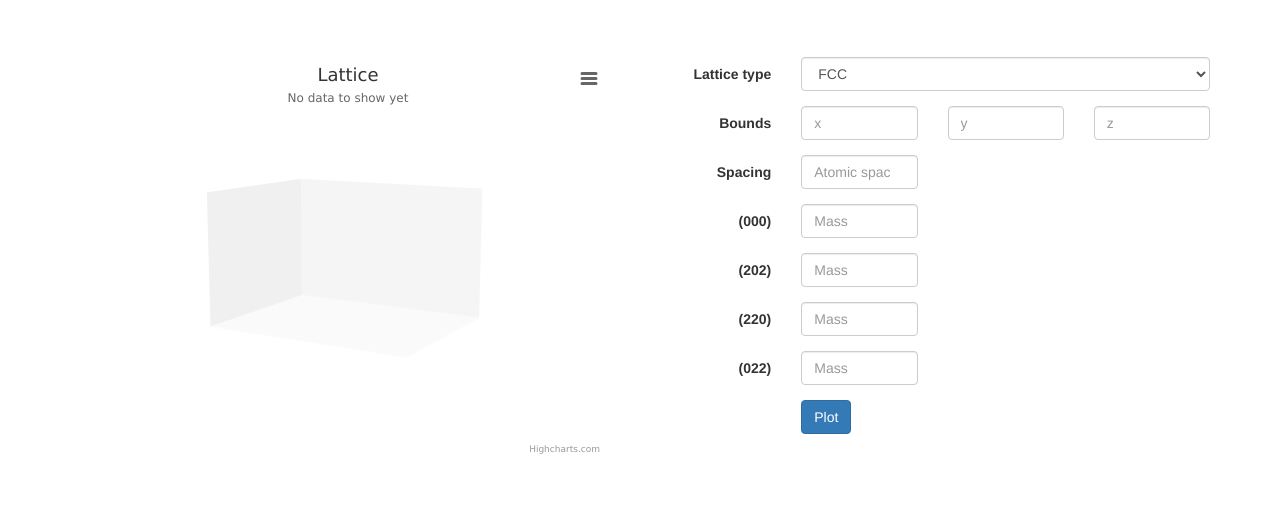
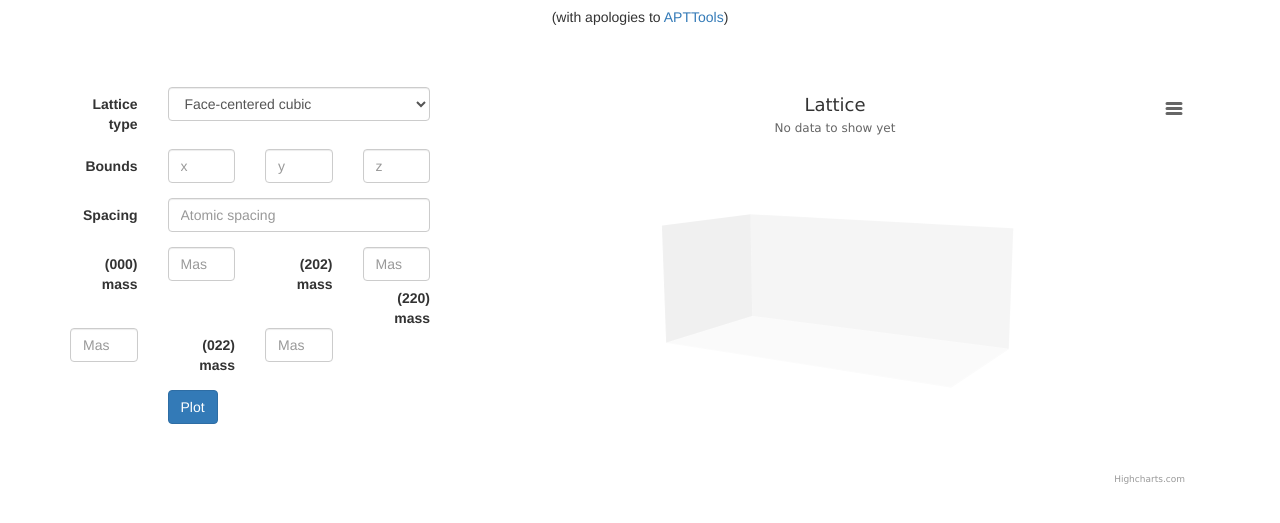
Before and after one commit to echus/posgenjs, a plain HTML site: page index.html in a window 1280 px wide. Shown: the part 63-586 px from the top of the page. Drawn offline with nearby package versions, Linux system fonts and the light colour scheme.

Commit message:
Working cubic/fcc form changing

```diff
--- a/index.html
+++ b/index.html
@@ -21,22 +21,19 @@
         <div class="container">
             <div class="row text-center">
                 <h1>posgen<span class="text-primary">js</span></h1>
+                <p>(with apologies to <a href="http://apttools.sourceforge.net/about.html">APTTools</a>)</p>
             </div>
 
             <div class="row text-left top-buffer">
-                <div id="results" class="col-xs-6">
-                    <div id="plot" class="col-xs-12">
-                    </div> <!-- plot -->
-                </div> <!-- results -->
 
-                <div id="control" class="col-xs-6">
+                <div id="control" class="col-xs-12 col-md-4">
                     <form id="params" class="form-horizontal">
                         <div id="paramsLattice" class="form-group">
                             <label class="col-xs-3 control-label">Lattice type</label>
                             <div class="col-xs-9">
-                                <select name="lattice" class="form-control">
-                                  <option value="fcc">FCC</option>
-                                  <option value="bcc">BCC</option>
+                                <select name="lattice" id="selectLattice" class="form-control">
+                                  <option value="fcc">Face-centered cubic</option>
+                                  <!--<option value="bcc">BCC</option>-->
                                   <option value="cubic">Simple cubic</option>
                                 </select>
                             </div> <!-- col-xs-9 -->
@@ -57,48 +54,51 @@
 
                         <div id="paramsSpacing" class="form-group">
                             <label class="col-xs-3 control-label">Spacing</label>
-                            <div class="col-xs-3">
+                            <div class="col-xs-9">
                                 <input type="number" name="spacing" class="form-control" id="spacing" placeholder="Atomic spacing">
                             </div>
                         </div>
 
                         <div id="paramsMass">
                             <div class="form-group">
-                                <label class="col-xs-3 control-label">(000)</label>
+                                <label class="col-xs-3 control-label">(000) mass</label>
                                 <div class="col-xs-3">
                                     <input type="number" name="000" class="form-control" id="mass000" placeholder="Mass">
                                 </div>
-                            </div>
 
-                            <div class="form-group">
-                                <label class="col-xs-3 control-label">(202)</label>
+                                <div id="hideCubic">
+                                <label class="col-xs-3 control-label">(202) mass</label>
                                 <div class="col-xs-3">
                                     <input type="number" name="202" class="form-control" id="mass202" placeholder="Mass">
                                 </div>
-                            </div>
 
-                            <div class="form-group">
-                                <label class="col-xs-3 control-label">(220)</label>
+                                <label class="col-xs-3 control-label">(220) mass</label>
                                 <div class="col-xs-3">
                                     <input type="number" name="220" class="form-control" id="mass220" placeholder="Mass">
                                 </div>
-                            </div>
 
-                            <div class="form-group">
-                                <label class="col-xs-3 control-label">(022)</label>
+                                <label class="col-xs-3 control-label">(022) mass</label>
                                 <div class="col-xs-3">
                                     <input type="number" name="022" class="form-control" id="mass022" placeholder="Mass">
                                 </div>
+                            </div> <!-- hideCubic div -->
                             </div>
+
                         </div> <!-- div #paramsMass -->
 
                         <div class="form-group">
-                            <div class="col-sm-offset-3 col-sm-9">
+                            <div class="col-xs-offset-3 col-xs-9">
                                 <button id="plotButton" type="button" class="btn btn-primary">Plot</button>
                             </div>
                         </div>
                     </form>
                 </div> <!-- control -->
+
+                <div id="results" class="col-xs-12 col-md-8">
+                    <div id="plot" class="col-xs-12">
+                    </div> <!-- plot -->
+                </div> <!-- results -->
+
             </div> <!-- row -->
         </div>
     </body>
--- a/posgen.js
+++ b/posgen.js
@@ -10,6 +10,8 @@ var posgen = {
                                        );
 
         $("#plotButton").on("click", posgen.run);
+
+        $("#selectLattice").on("change", posgen.handleForm);
     },
 
     run: function(event) {
@@ -30,14 +32,14 @@ var posgen = {
 
 
     //
-    // Function functions
+    // Function functions (I promise my other comments are better)
     //
     plotUpdate: function(points, request) {
         console.log("plotUpdate: Received returned points");
         console.log(points);
 
         // Hack to deal with Highcharts' lack of a real updateable zAxis.
-        // To update z axis size must destroy chart and recreate appropriately
+        // Destroys previously drawn chart and recreates appropriately
         // sized one.
         //
         // For speed, data initialisation should really be done in the chart
@@ -69,8 +71,8 @@ var posgen = {
     posgenCall: function(request, onDone, onFail) {
         // Generate points as per request params
         //
-        // Input:
-        // ------
+        // Arguments:
+        // ----------
         // request: JAppropriately structured request object for posgen/api
         // done: callback on success, passed returned data and request object
         // fail: callback on failure, passed returned data and request object
@@ -96,8 +98,8 @@ var posgen = {
         // Parses form to appropriate request object for passing to posgen backend
         // Displays error if form incomplete or outside value bounds
         //
-        // Input:
-        // ------
+        // Arguments:
+        // ----------
         // fail: Parse failure callback
         //
         // Returns:
@@ -111,7 +113,11 @@ var posgen = {
         var $paramsLattice = $("#paramsLattice :input");
         var $paramsSpacing = $("#paramsSpacing :input");
         var $paramsBounds = $("#paramsBounds :input");
-        var $paramsMass = $("#paramsMass :input");
+        // Don't serialize empty fields in mass
+        var $paramsMass = $("#paramsMass :input").filter(
+                function(index, element) {
+                    return $(element).val() != "";
+                });
 
         var lattice = {};
         $paramsLattice.serializeArray().map(function(x){lattice[x.name] = x.value;});
@@ -137,6 +143,18 @@ var posgen = {
 
 
 
+    handleForm: function() {
+        if ($(this).val() === "fcc") {
+            $("#hideCubic").show();
+        } else if ($(this).val() === "cubic") {
+            $("#hideCubic").hide();
+            // Clear any values in hidden fields
+            $("#hideCubic").find(":input").val("");
+        }
+    },
+
+
+
     //
     // Failure functions
     //
@@ -151,14 +169,14 @@ var posgen = {
     },
 
 
+
     //
     // Convenience functions
     //
     paramsCheck: function(params) {
-        // Check all required request elements are present and corrent
+        // Check all required request elements are present and correct
         //
-        // Input:
-        // ------
+        // ----------
         // params: Object representation of posgenapi json request to be sent
         //
         // Returns:
@@ -171,7 +189,7 @@ var posgen = {
 
 
     //
-    // Initialisation functions
+    // Highcharts
     //
     plotSetup: function(container, title, subtitle, bounds, legend) {
         // Initialises plot in the supplied container
```
